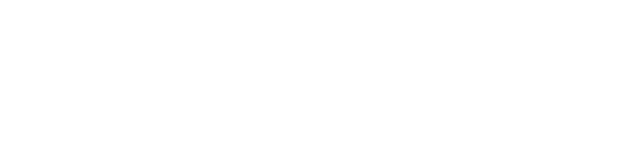
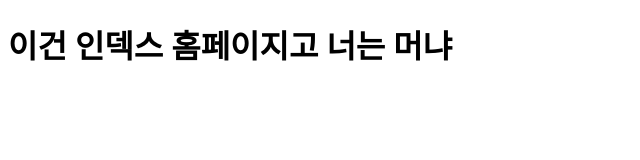
Before and after one commit to ldsysson/myfolder, a plain HTML site: page index.html in a window 1280 px wide. Shown: the whole page, without its empty margins (0-640 px from the left). Drawn offline with Linux system fonts and the light colour scheme.

Commit message:
h1 added

```diff
--- a/index.html
+++ b/index.html
@@ -5,6 +5,6 @@
 	<title>index.html</title>
 </head>
 <body>
-
+	<h1>이건 인덱스 홈페이지고 너는 머냐</h1>
 </body>
 </html>
```
